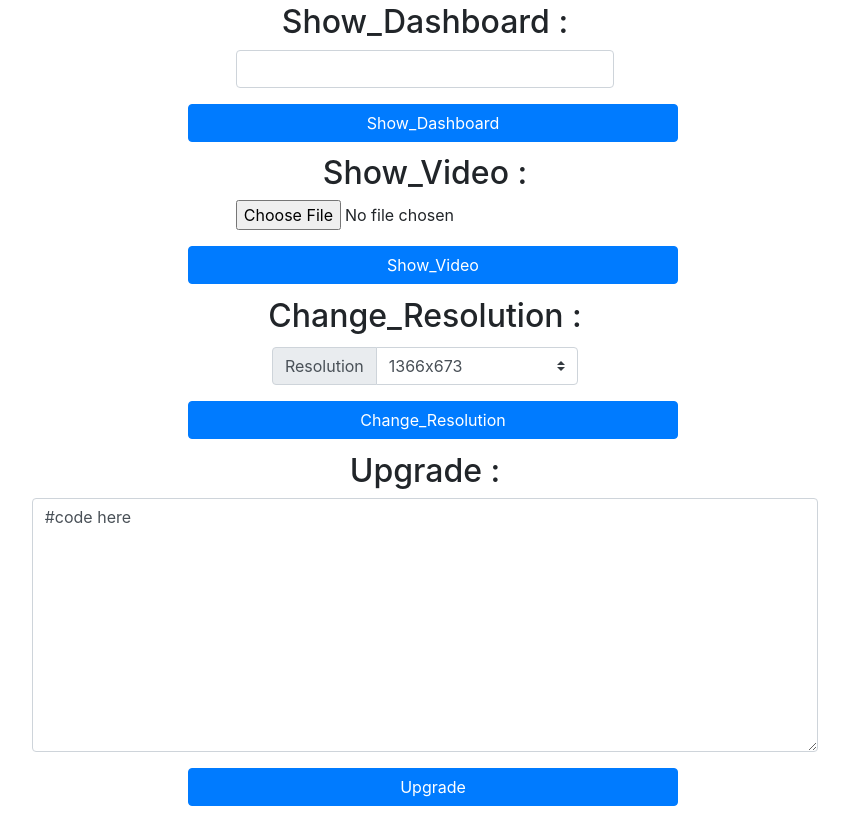
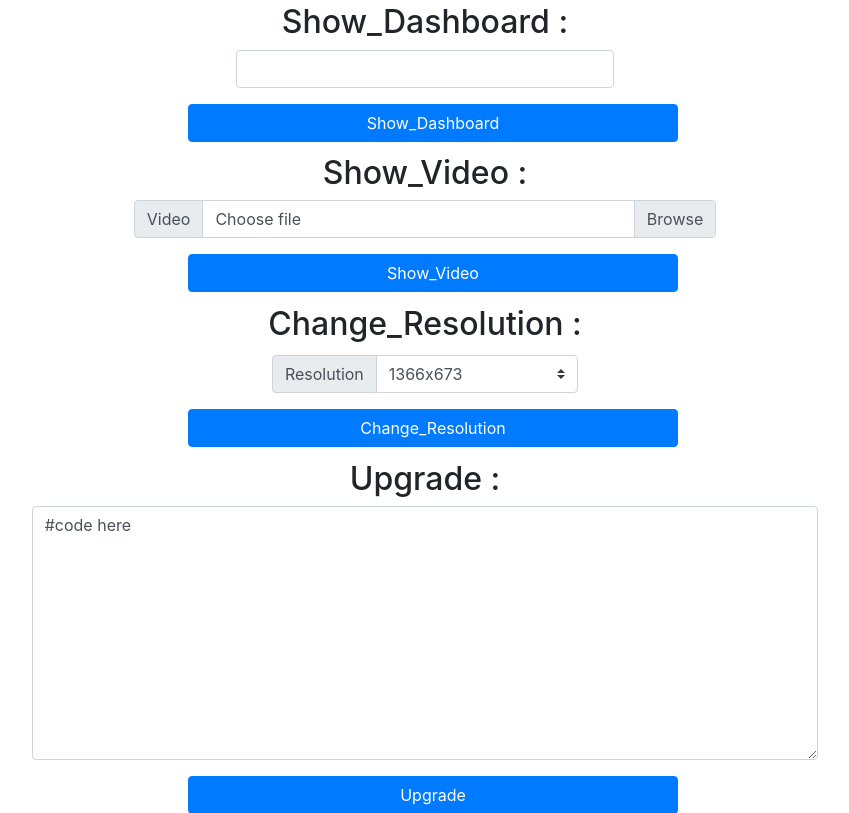
Before and after one commit to chady-cheikhi/iot_control_v1, a Django app: page /nano/test in a window 1280 px wide. Shown: the part 444-1257 px from the top of the page, without its empty margins (215-1064 px from the left). Run offline with Django 4.2, Linux system fonts and the light colour scheme; data comes from the database, SQL or seed files in the repository; both versions use the stored data as it was after the commit; parts of the project's set-up code (start-up, migrations or seed data) failed here and were passed over; some libraries are stand-ins or nearby versions.

Commit message:
show video/ fix screenshot

```diff
--- a/API/models.py
+++ b/API/models.py
@@ -24,7 +24,7 @@ class NanoIoT(models.Model):
         ('1680x1050', '1680x1050'), ('1400x1050', '1400x1050'), ('1280x1024', '1280x1024'), ('1440x900', '1440x900'),
         ('1280x960', '1280x960'), ('1360x768', '1360x768'), ('1280x800', '1280x800'), ('1152x864', '1152x864'),
         ('1280x768', '1280x768'), ('1280x720', '1280x720'), ('1024x768', '1024x768'), ('800x600', '800x600'),
-        ('640x480', '640x480')
+        ('640x480', '640x480'), ('2160x1278', '2160x1278')
     )
     where_list = [where_tuple[0] for where_tuple in where]
     hostname = models.CharField(max_length=100, unique=True, default='dm')
--- a/API/views.py
+++ b/API/views.py
@@ -122,8 +122,9 @@ class ShowVideo(View):
     def post(self, request, hostname):
         nano = NanoIoT.objects.all().get(hostname=hostname)
         try:
-            nano.video = request.FILES['video_to_show']
-            nano.save()
+            nano.video.delete(save=True)
+            video_to_show = request.FILES['video_to_show']
+            nano.video.save('video_'+hostname+'.mp4', video_to_show)
         except:
             pass
         return HttpResponseRedirect("/nano/" + hostname)
--- a/iot_control_v1/settings.py
+++ b/iot_control_v1/settings.py
@@ -132,6 +132,6 @@ DEFAULT_AUTO_FIELD = "django.db.models.BigAutoField"
 
 MEDIA_ROOT = BASE_DIR / 'media/'
 
-MEDIA_URL = '/screenshot/'
+MEDIA_URL = '/media/'
 
 DATA_UPLOAD_MAX_MEMORY_SIZE = 5242880
--- a/templates/nano_reactive.html
+++ b/templates/nano_reactive.html
@@ -2,7 +2,7 @@
 <html lang="en">
 <head>
     <meta charset="UTF-8">
-    <title>{{ hostname }}</title>
+    <title>Nano IoT: {{ hostname|title }}</title>
 </head>
 <script src="https://ajax.googleapis.com/ajax/libs/jquery/3.6.3/jquery.min.js"></script>
 <link rel="stylesheet" href="https://cdn.jsdelivr.net/npm/bootstrap@4.0.0/dist/css/bootstrap.min.css" integrity="sha384-Gn5384xqQ1aoWXA+058RXPxPg6fy4IWvTNh0E263XmFcJlSAwiGgFAW/dAiS6JXm" crossorigin="anonymous">
@@ -96,8 +96,14 @@
                     <textarea rows= 10 id="upgrade-code" type="text" class="form-control" aria-describedby="inputGroup-sizing-default">#code here</textarea>
                 </div>
             {% elif functionality == "show_video" %}
-                <div class="input-group col-4">
-                    <input type="file" name="video_to_show">
+                <div class="input-group col-6">
+                      <div class="input-group-prepend">
+                          <span class="input-group-text" id="inputGroupFileAddon01">Video</span>
+                      </div>
+                      <div class="custom-file">
+                        <input type="file" class="custom-file-input" name="video_to_show" id="inputGroupFile01" aria-describedby="inputGroupFileAddon01">
+                        <label class="custom-file-label" for="inputGroupFile01">Choose file</label>
+                      </div>
                 </div>
             {% elif functionality == "change_resolution" %}
 
--- a/templates/screenshot.html
+++ b/templates/screenshot.html
@@ -15,12 +15,12 @@
     function getScreenshot(){
             $.ajax({
                 type: 'GET',
-                url: '/screenshot/{{image.name}}',
+                url: '/media/{{image.name}}',
                 success: function(response) {
-                    $('#screenshot-image').attr('src', '/screenshot/{{ image }}?' + new Date().getTime());
+                    $('#screenshot-image').attr('src', '/media/{{ image }}?' + new Date().getTime());
                 },
                 error: function(response){
-                    alert('error');
+                    location.reload();
                 }
             })
         }
```
Also changed, not shown: API/migrations/0026_nanoiot_video.py (added), API/migrations/0027_alter_nanoiot_resolution.py (added), db.sqlite3, media/screenshot_test.png (deleted).
